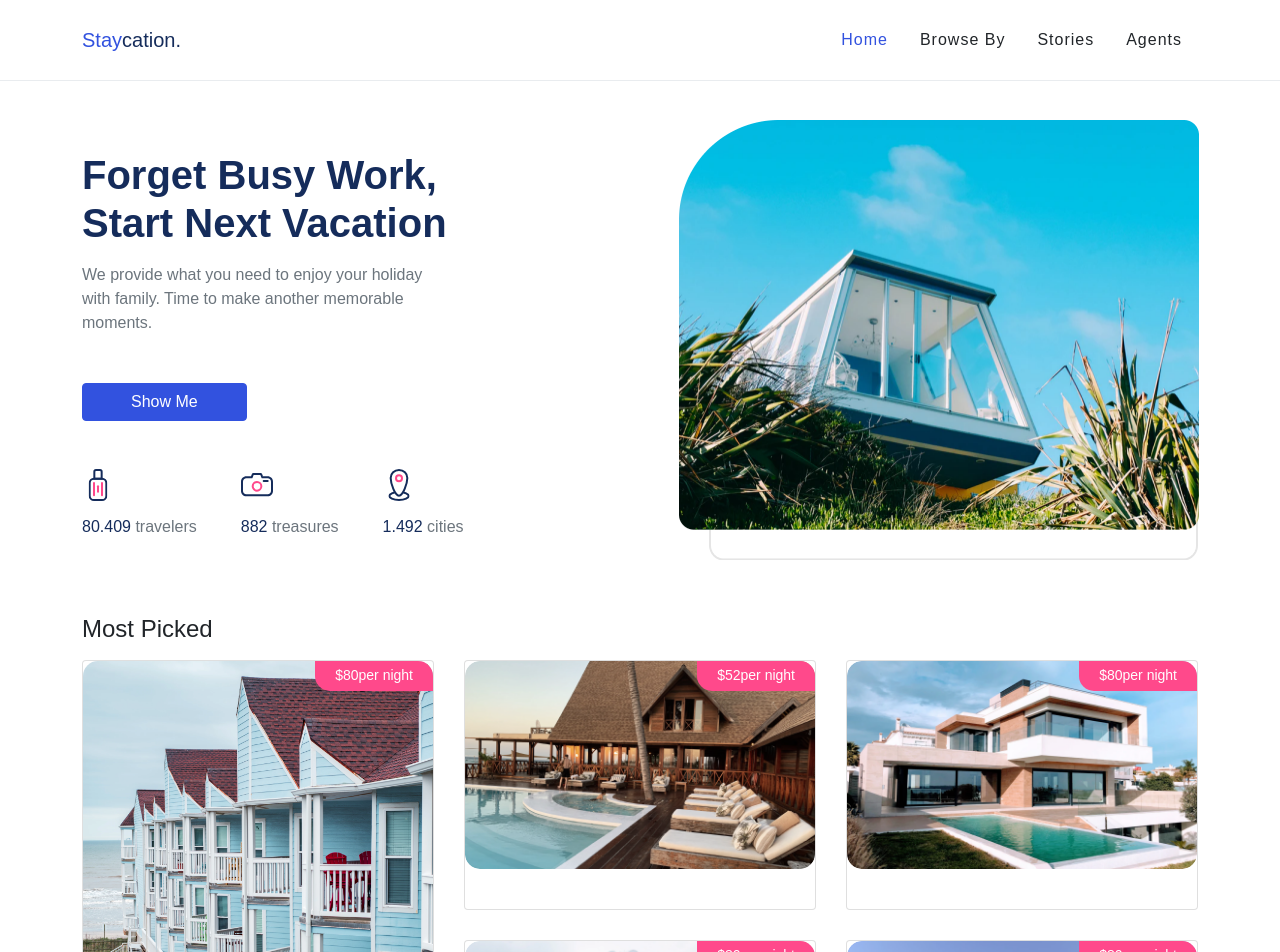
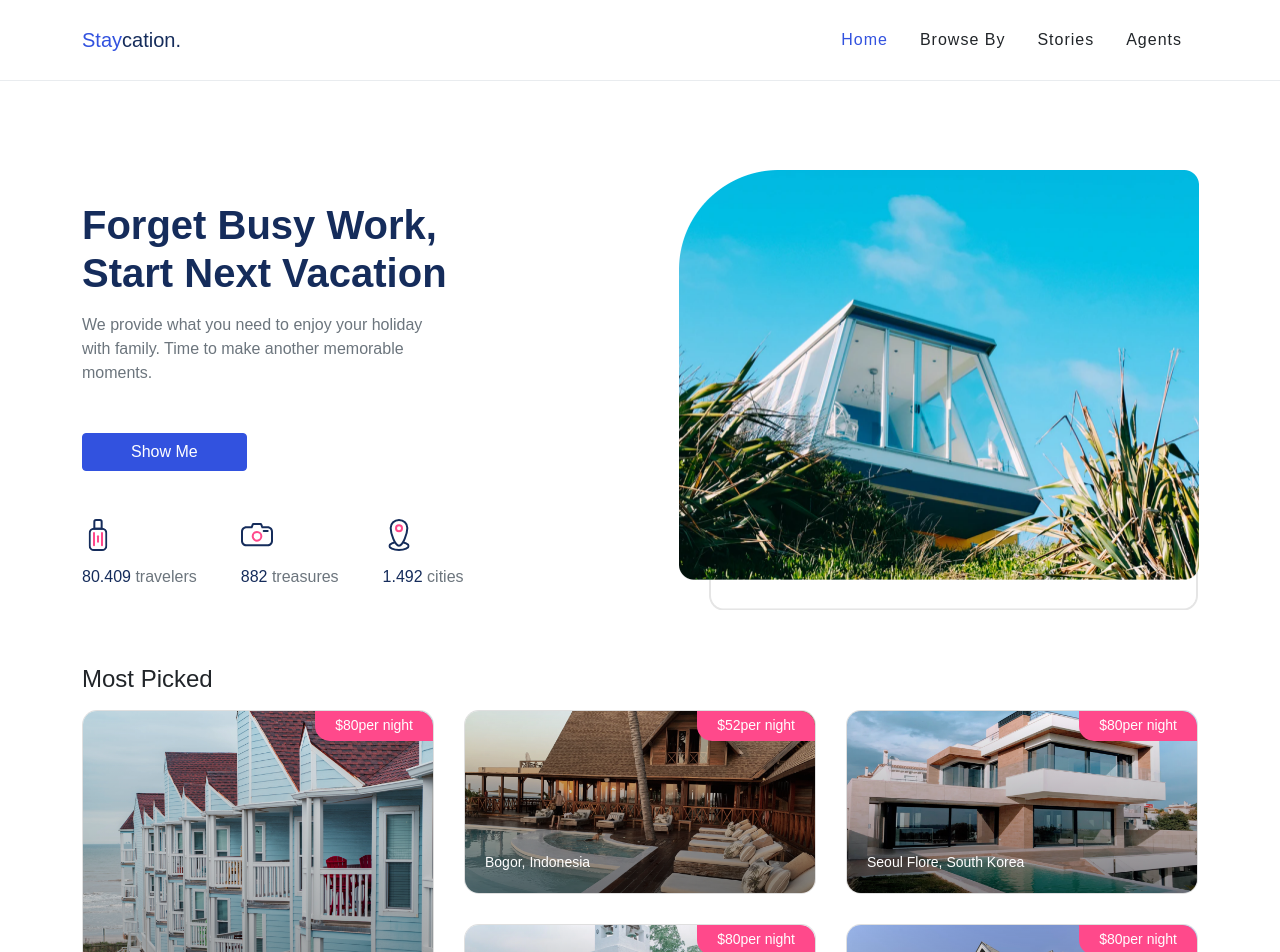
Before and after one commit to jauharnotes/bwa-mern, a React (Create React App) app: page / in a window 1280 px wide. Shown: the top 952 px of the page. Built offline with nearby package versions, Linux system fonts and the light colour scheme.

Commit message:
most picked finish

```diff
--- a/src/assets/scss/style.scss
+++ b/src/assets/scss/style.scss
@@ -71,6 +71,7 @@
   border-bottom: 1px solid $gray-200;
   width: 100%;
   position: relative;
+  margin-bottom: 50px;
 
   .navbar {
     height: 80px;
@@ -79,16 +80,16 @@
       li.nav-item {
         &.active {
           a.nav-link {
-            color: $indigo;
+            color: $primary;
           }
         }
         a {
           &.nav-link {
+            letter-spacing: 1px;
             color: $gray-900;
             padding-left: 1rem;
             padding-right: 1rem;
-            letter-spacing: 1px;
-            &.nav-link:hover {
+            &:hover {
               text-decoration: underline;
             }
           }
@@ -101,21 +102,24 @@
 section {
   margin-bottom: 70px;
 }
-.card {
-  height: 100%;
-}
 
 .img-cover {
   object-fit: cover;
+  height: 100%;
   width: 100%;
-  height: 100%;
 }
 
 .img-contain {
   object-fit: contain;
+  height: 100%;
   width: 100%;
-  height: 100%;
 }
+
+.card {
+  &.bordered {
+    border: 1px solid $gray-200;
+  }
+  border-radius: 15px;
 
   .tag {
     z-index: 3;
@@ -128,6 +132,7 @@
     color: $white;
     min-height: 30px;
     border-radius: 0 15px;
+    font-weight: 400;
     span {
       font-weight: 300;
     }
@@ -150,3 +155,105 @@
       font-size: 0.875rem;
     }
   }
+
+  &.card-featured {
+    overflow: hidden;
+    cursor: pointer;
+    height: 100%;
+    &:after {
+      position: absolute;
+      content: "";
+      top: 0;
+      left: 0;
+      right: 0;
+      bottom: 0;
+      transform: scale(1.1);
+      transition: 0.5s transform ease-in-out;
+      z-index: 2;
+      @include gradient-y(rgba($black, 0), rgba($black, 0.51), 0%, 100%);
+    }
+
+    .img-wrapper {
+      z-index: 1;
+      margin: 0;
+      position: absolute;
+      top: 0;
+      left: 0;
+      right: 0;
+      bottom: 0;
+      transform: scale(1.1);
+      transition: 0.25s transform ease-in-out;
+    }
+
+    .meta-wrapper {
+      z-index: 4;
+      color: $white;
+      padding: 20px;
+      position: absolute;
+      top: 0;
+      bottom: 0;
+      width: 100%;
+      transform: translateY(0);
+      transition: 0.3s transform ease-in-out;
+      display: flex;
+      justify-content: flex-end;
+      flex-direction: column;
+    }
+
+    &:hover {
+      .meta-wrapper {
+        transform: translateY(-10px);
+      }
+      &:after {
+        transform: scale(1);
+      }
+      .img-wrapper {
+        transform: scale(1);
+      }
+    }
+  }
+}
+
+.testimonial-hero,
+.testimonial-hero img {
+  width: 365px;
+  height: 500px;
+}
+
+// footer {
+//   border-top: 1px solid $gray-200;
+//   padding-top: 50px;
+
+//   .brand-tagline {
+//     margin-top: 8px;
+//     color: $gray-500;
+//     font-weight: 300;
+//   }
+
+//   .list-group-item {
+//     padding: 0.3125rem 0;
+//     border: 0;
+//     a,
+//     span {
+//       color: $gray-500;
+//       font-weight: 300;
+//     }
+//     a {
+//       @include hover-focus {
+//         color: $gray-800;
+//       }
+//     }
+//   }
+//   .copyrights {
+//     margin: 50px 0;
+//     font-weight: 300;
+//     color: $gray-500;
+//   }
+// }
+
+main {
+  p {
+    color: $gray-500;
+    font-weight: 300;
+  }
+}
--- a/src/pages/LandingPage.js
+++ b/src/pages/LandingPage.js
@@ -5,13 +5,20 @@
 import MostPicked from "parts/MostPicked";
 
 export default class LandingPage extends Component {
+  constructor(props) {
+    super(props);
+    this.refMostPicked = React.createRef();
+  }
   render() {
     console.log(this.props);
     return (
       <>
         <Header {...this.props}></Header>
-        <Hero data={landingPage.hero} />
-        <MostPicked data={landingPage.mostPicked} />
+        <Hero refMostPicked={this.refMostPicked} data={landingPage.hero} />
+        <MostPicked
+          refMostPicked={this.refMostPicked}
+          data={landingPage.mostPicked}
+        />
       </>
     );
   }
--- a/src/parts/MostPicked.js
+++ b/src/parts/MostPicked.js
@@ -3,12 +3,19 @@
 
 export default function MostPicked(props) {
   return (
-    <section className="container">
+    <section
+      ref={props.refMostPicked}
+      className="container"
+      style={{ height: 2000 }}
+    >
       <h4 className="mb-3">Most Picked</h4>
       <div className="container-grid">
         {props.data.map((item, index) => {
           return (
-            <div className={`item column-4 ${index === 0 ? "row-2" : "row-1"}`}>
+            <div
+              key={`mostpicked-${index}`}
+              className={`item column-4 ${index === 0 ? "row-2" : "row-1"}`}
+            >
               <div className="card card-featured">
                 <div className="tag">
                   ${item.price}
@@ -27,8 +34,11 @@
                     className="streched-link d-block text-white"
                     href={`/properties/${item.id}`}
                   >
-                    <h5>{item.name}</h5>
+                    <h5>{item.title}</h5>
                   </Button>
+                  <span>
+                    {item.city}, {item.country}
+                  </span>
                 </div>
               </div>
             </div>
```
Lines whose indentation alone changed are shown as unchanged.
